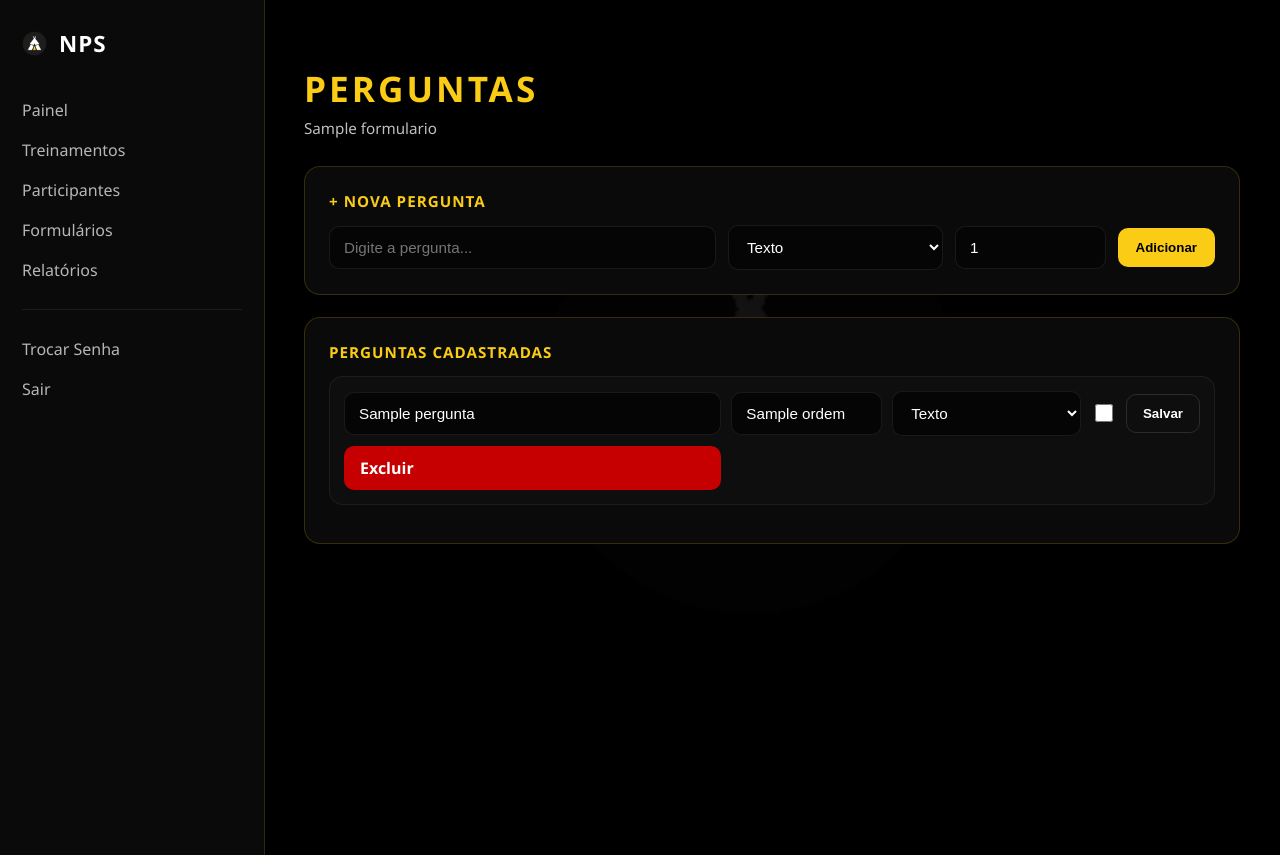
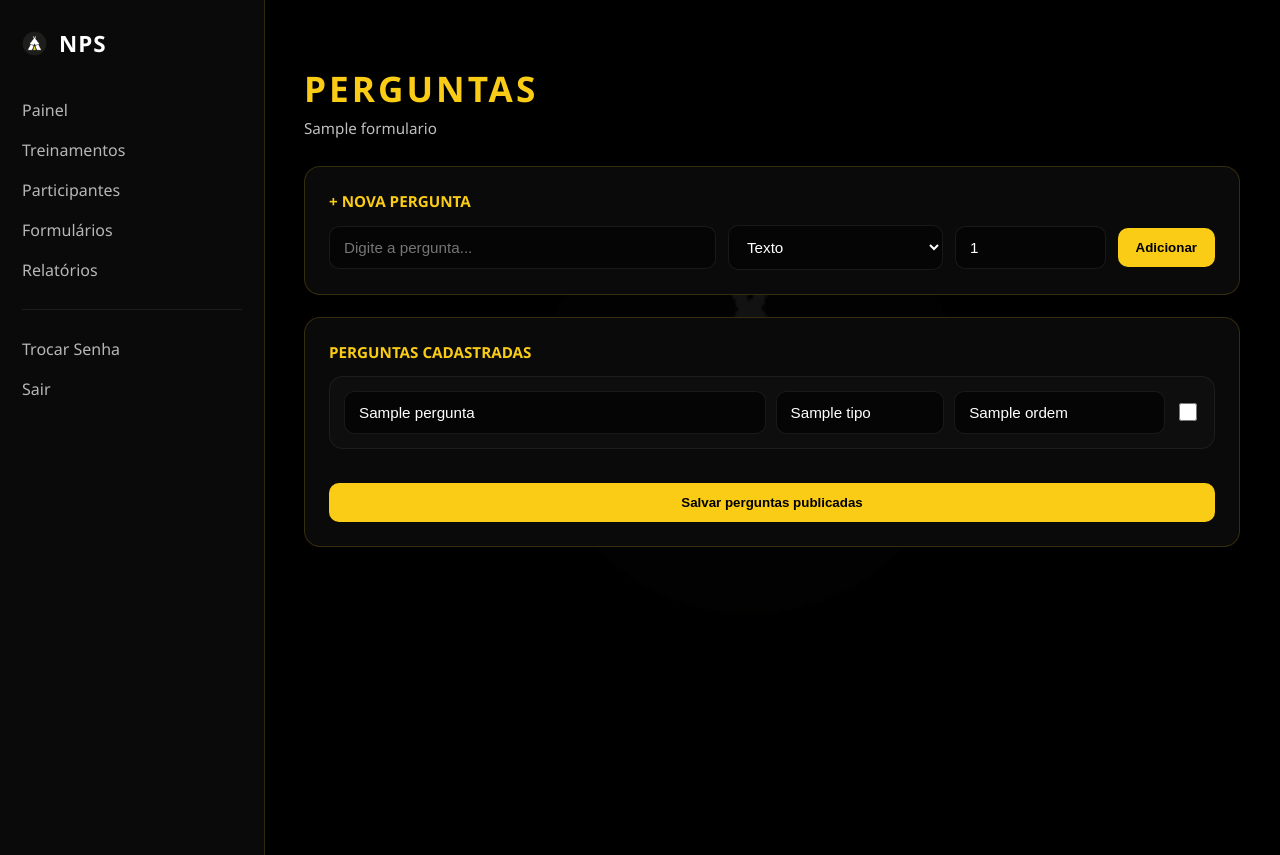
Before and after one commit to qualidadekcq-droid/nps, a Flask app: template templates/perguntas.html in a window 1280 px wide. Shown: the top 855 px of the page. Run offline with Flask 3, Linux system fonts and the light colour scheme; the template is opened without the code that fills it: most values are stand-ins (such as "Sample title", 1, 10 or a date in 2020).

Commit message:
ajuste final?

```diff
--- a/app.py
+++ b/app.py
@@ -332,6 +332,24 @@ def perguntas_formulario(id):
 
     return render_template("perguntas.html", formulario=form.data, perguntas=perguntas.data)
 
+@app.route("/perguntas/salvar-publicacao/<formulario_id>", methods=["POST"])
+@login_required
+def salvar_publicacao(formulario_id):
+
+    perguntas = supabase.table("perguntas_formulario") \
+        .select("id") \
+        .eq("formulario_id", formulario_id) \
+        .execute()
+
+    for p in perguntas.data:
+        publica = request.form.get(f"publica_{p['id']}") == "1"
+
+        supabase.table("perguntas_formulario") \
+            .update({"publica": publica}) \
+            .eq("id", p["id"]) \
+            .execute()
+
+    return redirect(url_for("perguntas_formulario", id=formulario_id))
 
 @app.route("/pergunta/nova/<formulario_id>", methods=["POST"])
 @login_required
@@ -342,7 +360,7 @@ def nova_pergunta(formulario_id):
         "tipo": request.form.get("tipo"),
         "ordem": request.form.get("ordem"),
         "obrigatoria": True,
-        "ativa": True   # 👈 IMPORTANTE (default ativo)
+        "ativa": request.form.get("ativa") == "1"
     }
 
     supabase.table("perguntas_formulario").insert(dados).execute()
@@ -357,7 +375,7 @@ def editar_pergunta(id):
         "pergunta": request.form.get("pergunta"),
         "tipo": request.form.get("tipo"),
         "ordem": request.form.get("ordem"),
-        "ativa": True if request.form.get("ativa") == "1" else False
+        "ativa": request.form.get("ativa") == "1"
     }
 
     supabase.table("perguntas_formulario") \
@@ -404,6 +422,7 @@ def responder_formulario(token):
     perguntas = supabase.table("perguntas_formulario") \
         .select("*") \
         .eq("formulario_id", form.data["id"]) \
+        .eq("publica",True) \
         .order("ordem") \
         .execute()
 
--- a/templates/perguntas.html
+++ b/templates/perguntas.html
@@ -52,7 +52,7 @@ h1{
 
 .question-grid{
     display:grid;
-    grid-template-columns: 2fr .8fr 1fr auto auto;
+    grid-template-columns: 2fr .8fr 1fr auto;
     gap:10px;
     align-items:center;
 }
@@ -81,13 +81,6 @@ input:focus, select:focus{
     border-radius:10px;
     font-weight:800;
     cursor:pointer;
-    text-decoration:none;
-    display:inline-block;
-    transition:.2s;
-}
-
-.btn-main:hover{
-    transform:translateY(-2px);
 }
 
 .btn-outline{
@@ -98,8 +91,6 @@ input:focus, select:focus{
     border-radius:10px;
     font-weight:700;
     cursor:pointer;
-    text-decoration:none;
-    display:inline-block;
 }
 
 .btn-danger{
@@ -109,15 +100,12 @@ input:focus, select:focus{
     padding:11px 16px;
     border-radius:10px;
     font-weight:700;
-    text-decoration:none;
-    display:inline-block;
 }
 
 .section-title{
     color:#facc15;
     font-size:.95rem;
     font-weight:800;
-    letter-spacing:1px;
     margin-bottom:14px;
     text-transform:uppercase;
 }
@@ -132,14 +120,13 @@ input:focus, select:focus{
 
 .checkbox-box{
     display:flex;
+    justify-content:center;
     align-items:center;
-    justify-content:center;
 }
 
 .checkbox-box input{
     width:18px;
     height:18px;
-    cursor:pointer;
 }
 
 .empty{
@@ -153,14 +140,6 @@ input:focus, select:focus{
     .question-grid{
         grid-template-columns:1fr;
     }
-
-    .page-wrap{
-        padding-right:0;
-    }
-
-    .checkbox-box{
-        justify-content:flex-start;
-    }
 }
 </style>
 
@@ -171,9 +150,7 @@ input:focus, select:focus{
 <h1>Perguntas</h1>
 <div class="subtitle">{{ formulario.titulo }}</div>
 
-<!-- ===================== -->
 <!-- NOVA PERGUNTA -->
-<!-- ===================== -->
 <div class="card-dark">
     <div class="section-title">+ Nova Pergunta</div>
 
@@ -190,59 +167,48 @@ input:focus, select:focus{
                 <option value="textarea">Comentário</option>
             </select>
 
-            <input name="ordem" value="1" placeholder="Ordem">
+            <input name="ordem" value="1">
 
             <button type="submit" class="btn-main">Adicionar</button>
         </div>
     </form>
 </div>
 
-<!-- ===================== -->
-<!-- LISTA DE PERGUNTAS -->
-<!-- ===================== -->
+<!-- LISTA -->
 <div class="card-dark">
     <div class="section-title">Perguntas cadastradas</div>
 
     {% if perguntas %}
 
+    <form method="POST" action="/perguntas/salvar-publicacao/{{ formulario.id }}">
+
         {% for p in perguntas %}
         <div class="question-item">
 
-            <form method="POST" action="/pergunta/editar/{{ p.id }}">
-
             <div class="question-grid">
 
-                    <input name="pergunta" value="{{ p.pergunta }}" required>
+                <input type="text" value="{{ p.pergunta }}" disabled>
 
-                    <input name="ordem" value="{{ p.ordem }}">
+                <input type="text" value="{{ p.tipo }}" disabled>
 
-                    <select name="tipo">
-                        <option value="texto" {% if p.tipo == 'texto' %}selected{% endif %}>Texto</option>
-                        <option value="nota_1_5" {% if p.tipo == 'nota_1_5' %}selected{% endif %}>Nota 1 a 5</option>
-                        <option value="nota_0_10" {% if p.tipo == 'nota_0_10' %}selected{% endif %}>NPS 0 a 10</option>
-                        <option value="sim_nao" {% if p.tipo == 'sim_nao' %}selected{% endif %}>Sim / Não</option>
-                        <option value="textarea" {% if p.tipo == 'textarea' %}selected{% endif %}>Comentário</option>
-                    </select>
+                <input type="text" value="{{ p.ordem }}" disabled>
 
-                    <!-- NOVO: ativa/desativa no formulário público -->
                 <div class="checkbox-box">
                     <input type="checkbox"
-                               name="ativa"
+                           name="publica_{{ p.id }}"
                            value="1"
-                               {% if p.ativa %}checked{% endif %}>
+                           {% if p.publica %}checked{% endif %}>
                 </div>
 
-                    <button type="submit" class="btn-outline">Salvar</button>
-
-                    <a href="/pergunta/excluir/{{ p.id }}" class="btn-danger"
-                       onclick="return confirm('Deseja excluir esta pergunta?')">
-                       Excluir
-                    </a>
-
             </div>
-            </form>
         </div>
         {% endfor %}
+
+        <button type="submit" class="btn-main" style="width:100%;margin-top:20px;">
+            Salvar perguntas publicadas
+        </button>
+
+    </form>
 
     {% else %}
         <div class="empty">Nenhuma pergunta cadastrada ainda.</div>
```
Lines whose indentation alone changed are shown as unchanged.
